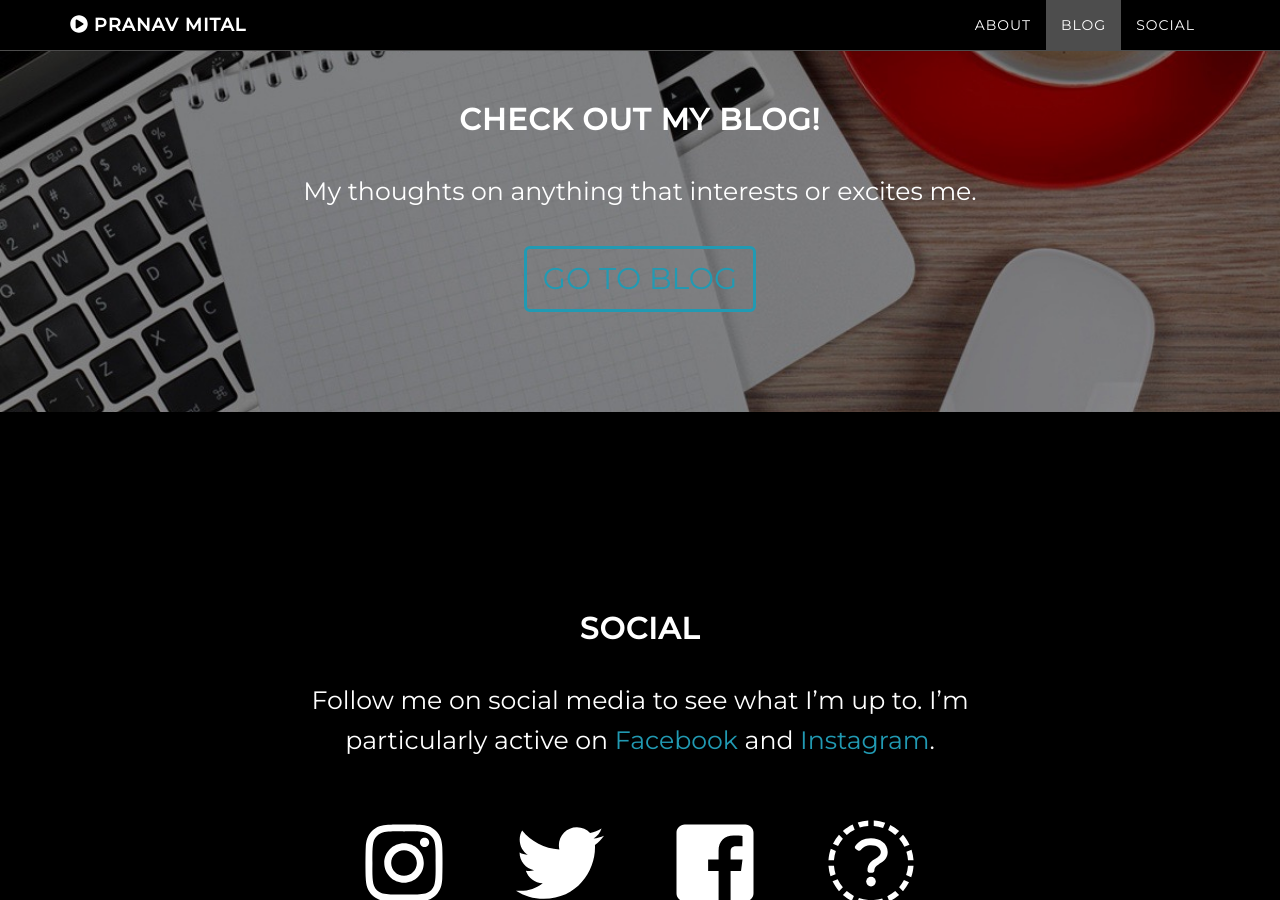
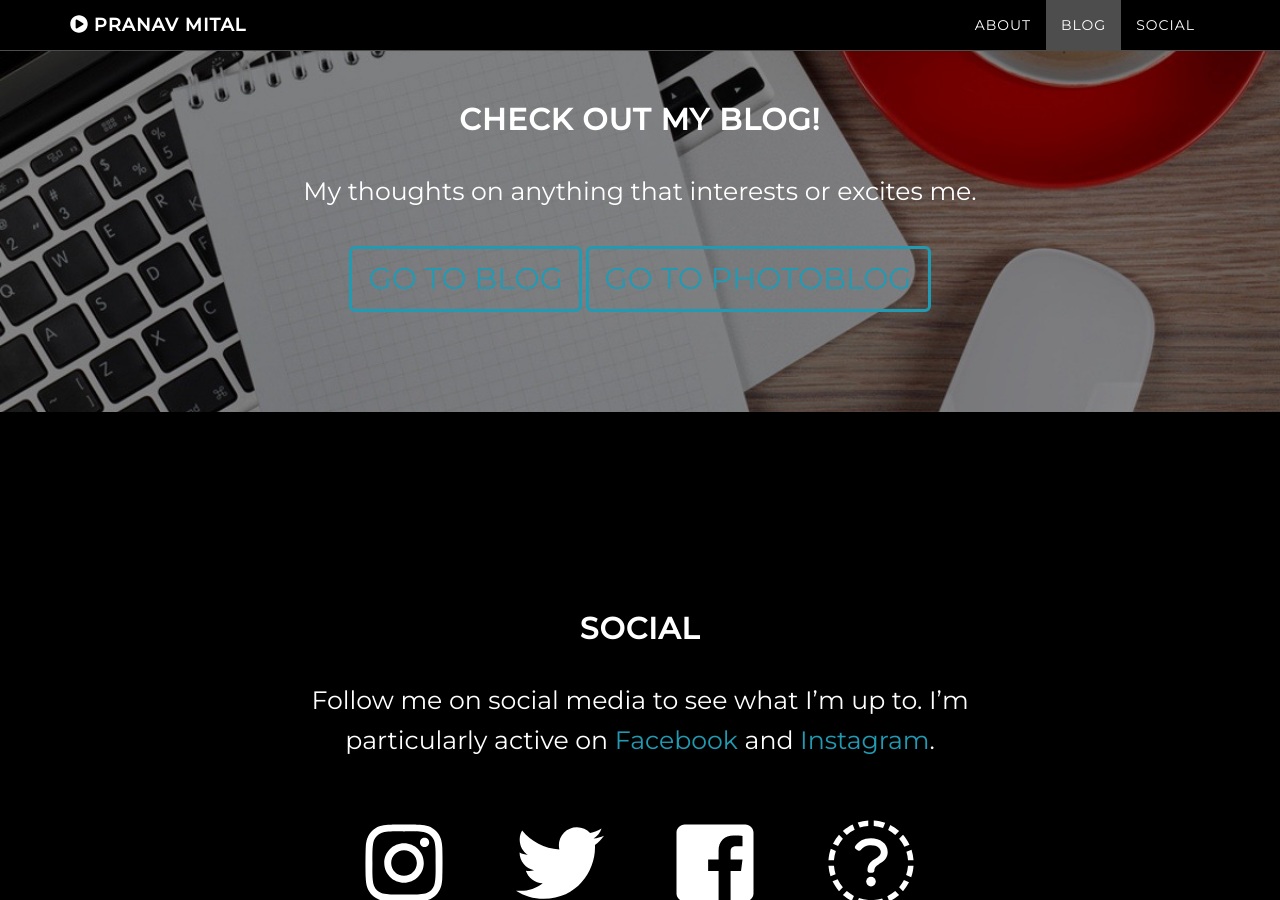
Before and after one commit to pranavmital/pranavmital.github.io, a Jekyll site: the page built from index.html, in a window 1280 px wide and 900 px high, scrolled down 1763 px. Built offline with Jekyll 4.4.1, drawn with Linux system fonts in a browser that asks for light colours; nearby versions of some CDN libraries; library files that are not in the unit come from our copies.

Commit message:
photoblog addition

```diff
--- a/_includes/download.html
+++ b/_includes/download.html
@@ -9,6 +9,10 @@
                         font-size: 30px;
                         border: 3px solid #219ab3;
                         ">Go To Blog</a>
+                    <a href="http://photo.pranavmital.com" class="btn btn-default btn-lg" style="
+                        font-size: 30px;
+                        border: 3px solid #219ab3;
+                        ">Go To PhotoBlog</a>
                 </div>
             </div>
         </div>
```
